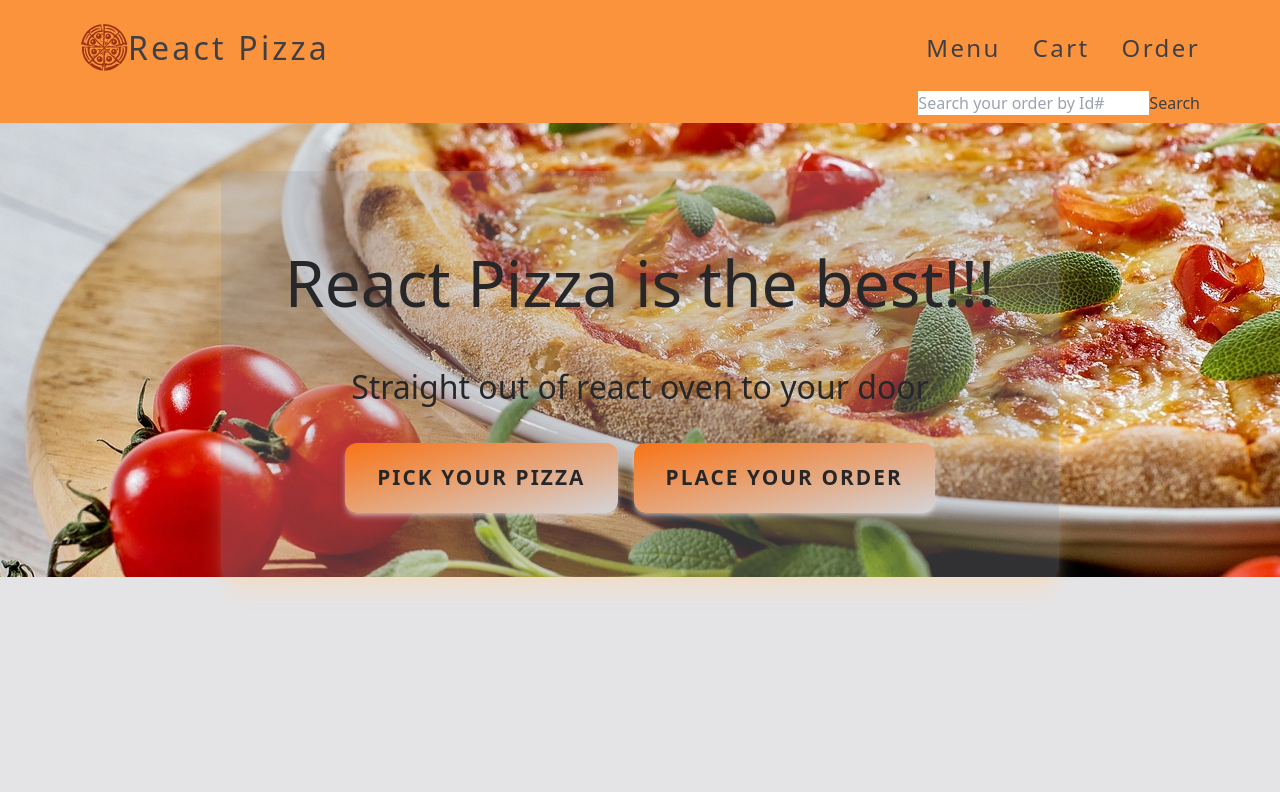
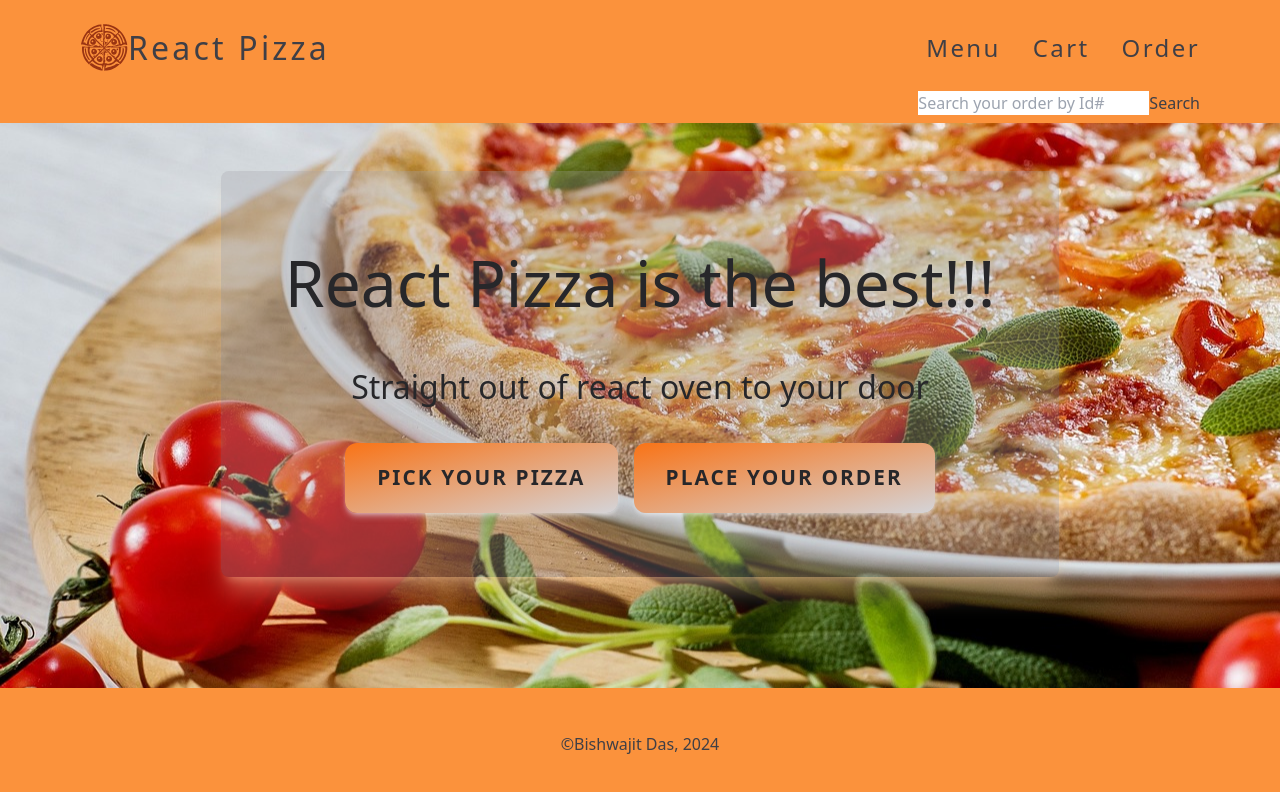
Before and after one commit to Bishwajitkuat/react_pizzas, a React (Vite) app: page / in a window 1280 px wide. Shown: the top 792 px of the page. Built offline with nearby package versions, Linux system fonts and the light colour scheme.

Commit message:
Layout component is styled such way that it will always grow to the total screen height.

```diff
--- a/src/components/Layout.tsx
+++ b/src/components/Layout.tsx
@@ -1,21 +1,19 @@
 import { Outlet, useNavigation } from "react-router-dom";
 import Header from "./Header";
-import CartOverview from "./cart/CartOverview";
 import Loader from "./ui/icons/Loader";
+import Footer from "./Footer";
 
 export default function Layout() {
   const navigation = useNavigation();
   const isLoading = navigation.state === "loading";
   return (
-    <div>
+    <div className="flex h-screen w-screen flex-col">
       <Header />
       {isLoading && <Loader />}
-      {!isLoading && (
-        <main>
-          <Outlet />
-        </main>
-      )}
-      {/* <CartOverview /> */}
+      <main className="flex-grow">
+        <Outlet />
+      </main>
+      <Footer />
     </div>
   );
 }
```
